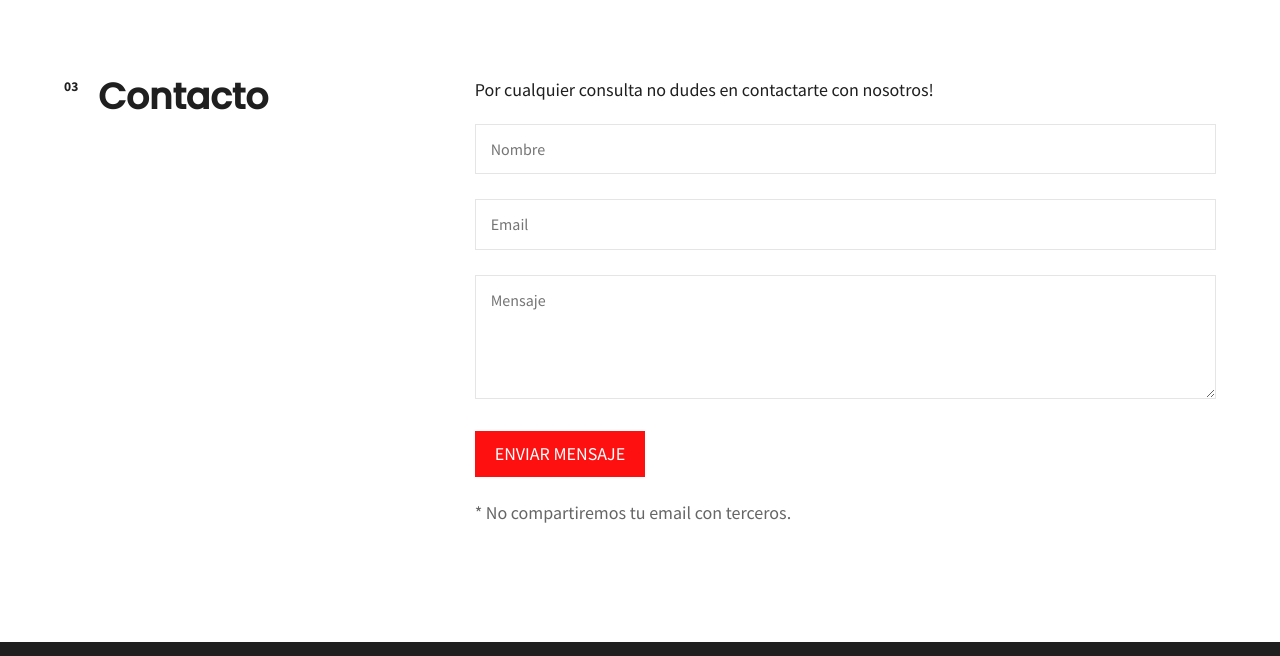
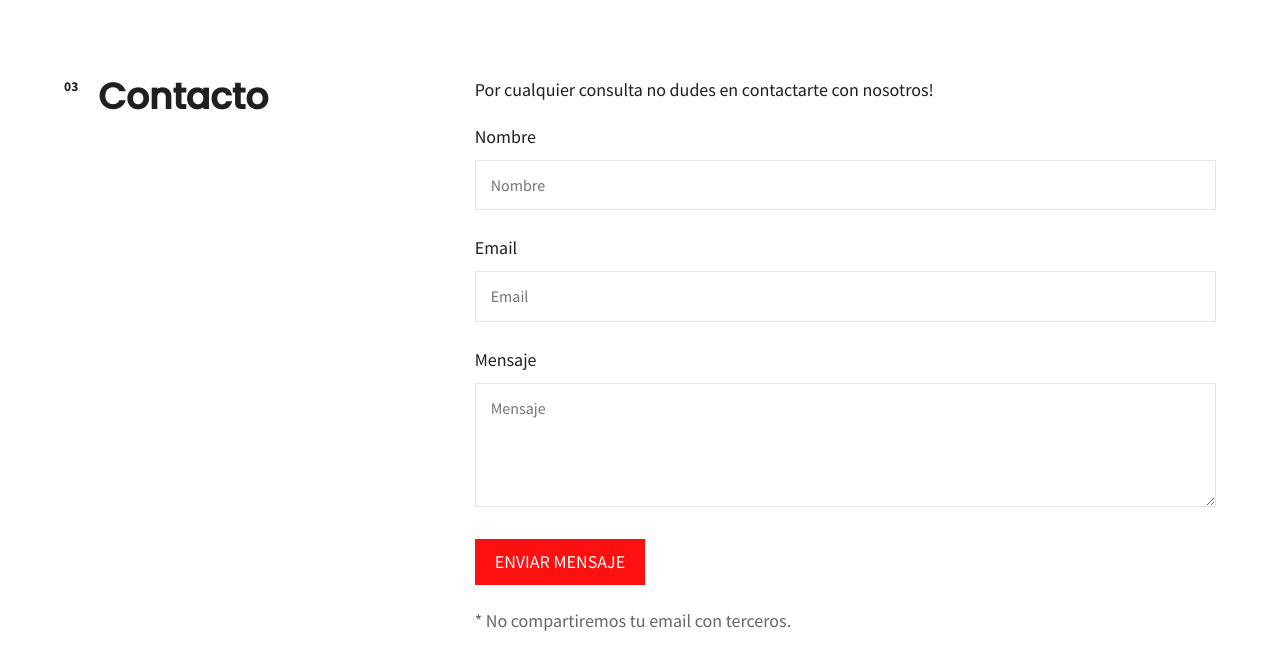
Before and after one commit to leanug/distrial, a Gatsby site: page / in a window 1280 px wide. Shown: the part 2880-3536 px from the top of the page. Built offline with nearby package versions, Linux system fonts and the light colour scheme; Gatsby itself is replaced by a stand-in of ours.

Commit message:
Accessibility updates

```diff
--- a/src/components/Contact.js
+++ b/src/components/Contact.js
@@ -7,19 +7,33 @@ import {
 const Contact = () => (
     <Wrapper>
         <form>
+            <label>Nombre
                 <input
                     type="text"
                     name="name"
                     className="form-control"
                     placeholder="Nombre"
                 />
+            </label>
+            <label>
+                Email
                 <input
                     type="email"
                     name="name"
                     className="form-control"
                     placeholder="Email"
                 />
-            <textarea placeholder="Mensaje" name="message" rows="5" className="form-control"></textarea>
+            </label>
+            <label>
+                Mensaje
+                <textarea
+                    placeholder="Mensaje"
+                    name="message"
+                    rows="5"
+                    className="form-control"
+                >
+                </textarea>
+            </label>
             <button aria-label="Send Message" type="submit" value="Send">enviar mensaje</button>
         </form>
         <p className="grey">* No compartiremos tu email con terceros.</p>
--- a/src/components/Sidebar.js
+++ b/src/components/Sidebar.js
@@ -10,7 +10,7 @@ const Sidebar = ({ isOpen, toggleSidebar }) => (
       aria-label="Main sidebar containing navigation links"
     >
       <div className="btn-container">
-        <button onClick={ toggleSidebar } className="close-btn">
+        <button aria-label="close menu" onClick={ toggleSidebar } className="close-btn">
           <IoMdClose />
         </button>
       </div>
```
Lines whose indentation alone changed are shown as unchanged.
